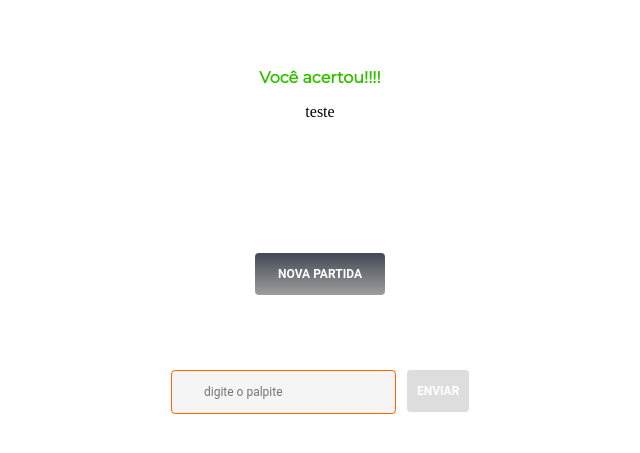
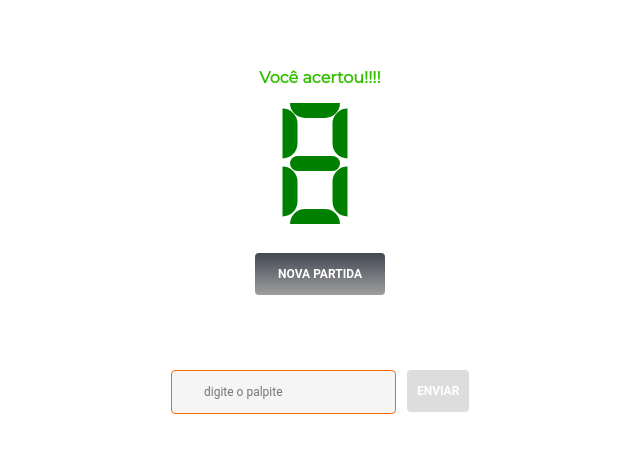
Before and after one commit to bammido/advinha, a plain HTML site: page index.html in a window 1280 px wide. Both pictures are taken after a click on the button "ENVIAR". Shown: the part 111-564 px from the top of the page, without its empty margins (320-960 px from the left). Drawn offline with Linux system fonts and the light colour scheme.

Commit message:
digito e desenhaDigito()

```diff
--- a/index.html
+++ b/index.html
@@ -8,6 +8,7 @@
     <link rel="preconnect" href="https://fonts.gstatic.com" crossorigin>
     <link href="https://fonts.googleapis.com/css2?family=Caveat&family=Montserrat&display=swap" rel="stylesheet">
     <title>Document</title>
+    <script defer src="./script.js"></script>
     <style>
         *{
             padding: 0;
@@ -72,8 +73,8 @@
             color: #32BF00;
         }
         #numero {
-            height: 100px;
             margin-bottom: 50px;
+            display: flex;
         }
         #nova-partida button{
             height: 42px;
@@ -148,7 +149,60 @@
                 font-size: 24px;
                 line-height: 29px;
                 }
-            }
+        }
+        .digito{
+            position: relative;
+            height: 100px;
+            margin-right: 10px;
+        }
+
+        .led{
+            background-color: lightgray;
+            height: 15px;
+            width: 50px;
+            border-bottom-left-radius: 25px;
+            border-bottom-right-radius: 25px;
+        }
+        #led0{
+        }
+        #led1{
+            position: absolute;
+            left: -25px;
+            top: 23px;
+            transform: rotate(-90deg);
+
+        }
+        #led2{
+            position: absolute;
+            transform: rotate(90deg);
+            right: -25px;
+            top: 23px;
+        }
+        #led3{
+            border-radius: 35px;
+            position: absolute;
+            top: 53px;
+
+        }
+        #led4{
+            transform: rotate(-90deg);
+            position: absolute;
+            top: 81px;
+            left: -25px;
+        }
+        #led5{
+            transform: rotate(90deg);
+            position: absolute;
+            top: 81px;
+            right: -25px;
+
+        }
+        #led6{
+            position: absolute;
+            transform: rotate(180deg);
+            bottom: -21px;
+
+        }
 
     </style>
 </head>
@@ -159,14 +213,24 @@
             <div id="mensagem">
                 <span>Você acertou!!!!</span>
             </div>
-            <div id="numero">teste</div>
+            <div id="numero">
+                <!-- <div class="digito">
+                    <div class="led" id="led0"></div>
+                    <div class="led" id="led1"></div>
+                    <div class="led" id="led2"></div>
+                    <div class="led" id="led3"></div>
+                    <div class="led" id="led4"></div>
+                    <div class="led" id="led5"></div>
+                    <div class="led" id="led6"></div>
+                </div> -->
+            </div>
             <div id="nova-partida">
                 <button>NOVA PARTIDA</button>
             </div>
         </div>
         <div id="entrada-de-dados">
             <input type="text" id="input" placeholder="digite o palpite">
-            <button id="enviar">ENVIAR</button>
+            <button id="enviar" onclick="desenhaDigito()">ENVIAR</button>
         </div>
     </section>
 </body>
--- a/script.js
+++ b/script.js
@@ -0,0 +1,29 @@
+const numerosDigitais = [
+    { numero: 0, ids: [0,1,2,4,5]},
+    { numero: 1, ids: [2,5]},
+    { numero: 2, ids: [0,2,3,4,6]},
+    { numero: 3, ids: [0,2,3,5,6]},
+    { numero: 4, ids: [1,2,3,5]},
+    { numero: 5, ids: [0,1,3,5,6]},
+    { numero: 6, ids: [0,1,3,4,5,6]},
+    { numero: 7, ids: [0,2,5]},
+    { numero: 8, ids: [0,1,2,3,4,5,6]},
+    { numero: 9, ids: [0,1,2,3,5]},
+]
+
+function desenhaDigito() {
+    const digito = document.createElement('div')
+    digito.setAttribute('class', 'digito')
+
+
+    for(let i=0; i<7; i++){
+        const led = document.createElement('div')
+        led.setAttribute('class', 'led')
+        led.setAttribute('id', `led${i}`)
+        led.style.backgroundColor = 'green'
+        digito.append(led)
+    }
+
+    const numero = document.getElementById('numero')
+    numero.append(digito)
+}
```
